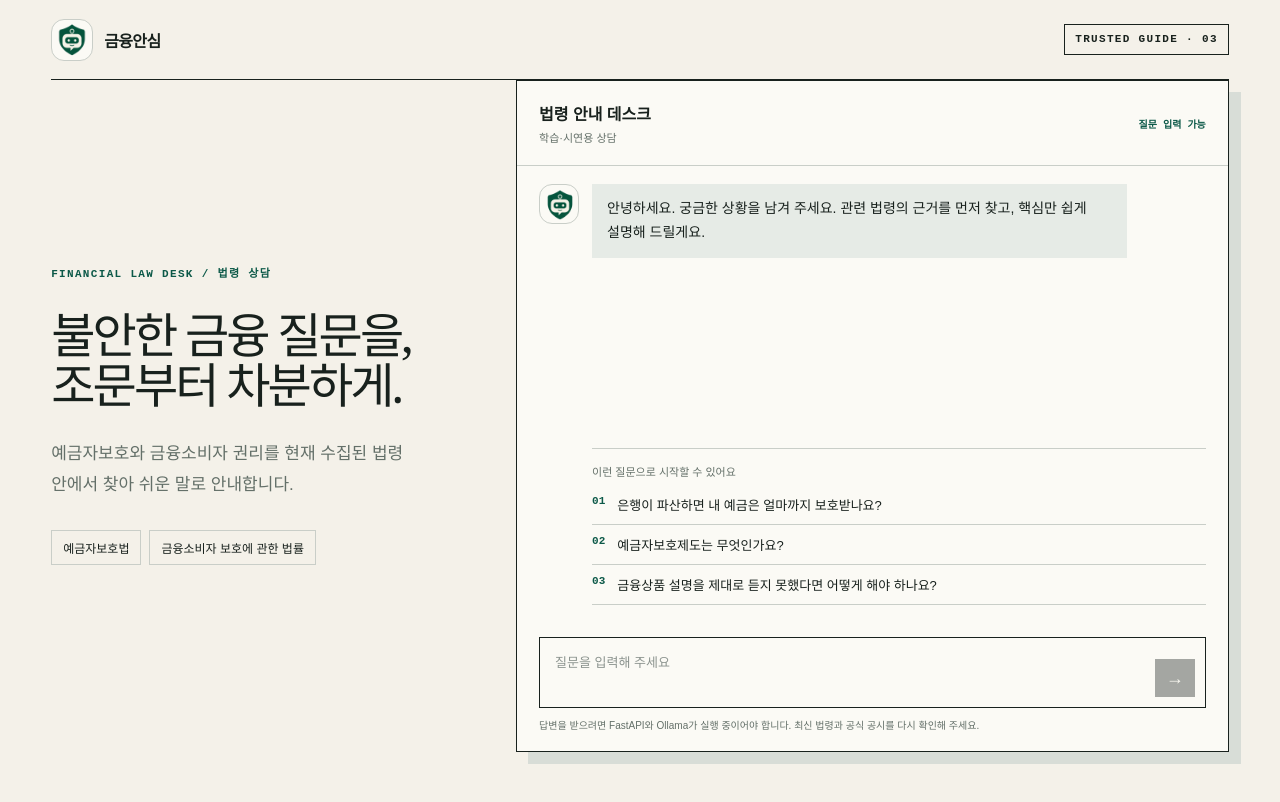
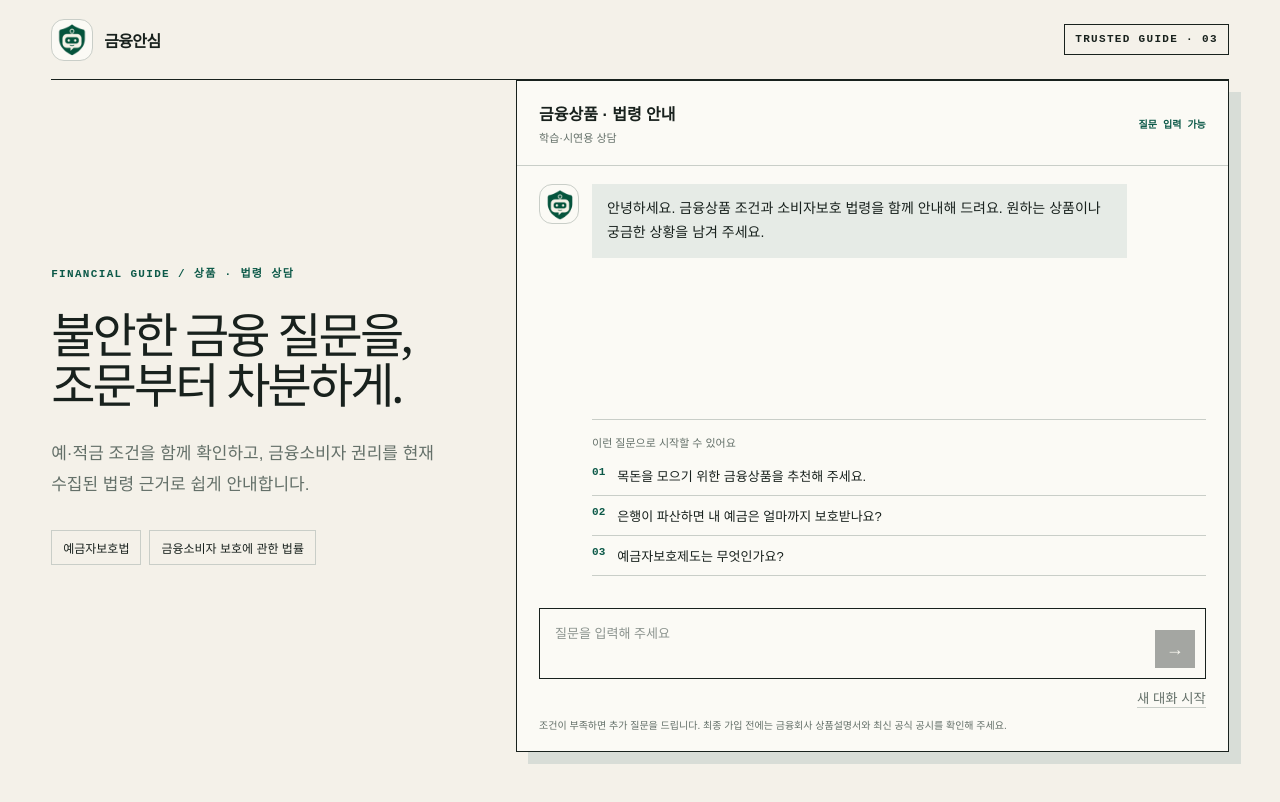
Before and after one commit to SWHee/korean-chatbot-lab, a Next.js app in the folder frontend/: page / in a window 1280 px wide. Built offline with nearby package versions, Linux system fonts and the light colour scheme.

Commit message:
feat(web): connect multi-turn agent chat UI

```diff
--- a/frontend/app/api/chat/route.ts
+++ b/frontend/app/api/chat/route.ts
@@ -1,11 +1,12 @@
 const DEFAULT_API_URL = "http://127.0.0.1:8000";
-const RAG_STREAM_PATH = "/ask-rag/stream";
+const AGENT_STREAM_PATH = "/ask-agent/stream";
 
 export async function POST(request: Request) {
   let question: unknown;
+  let threadId: unknown;
 
   try {
-    ({ question } = await request.json());
+    ({ question, threadId } = await request.json());
   } catch {
     return new Response("질문 형식을 확인해 주세요.", { status: 400 });
   }
@@ -14,13 +15,17 @@ export async function POST(request: Request) {
     return new Response("질문을 입력해 주세요.", { status: 400 });
   }
 
+  if (typeof threadId !== "string" || !threadId.trim()) {
+    return new Response("새 대화를 시작한 뒤 다시 시도해 주세요.", { status: 400 });
+  }
+
   const apiUrl = process.env.CHATBOT_API_URL ?? DEFAULT_API_URL;
 
   try {
-    const response = await fetch(`${apiUrl.replace(/\/$/, "")}${RAG_STREAM_PATH}`, {
+    const response = await fetch(`${apiUrl.replace(/\/$/, "")}${AGENT_STREAM_PATH}`, {
       method: "POST",
       headers: { "Content-Type": "application/json" },
-      body: JSON.stringify({ question: question.trim() }),
+      body: JSON.stringify({ thread_id: threadId, message: question.trim() }),
       cache: "no-store",
     });
 
@@ -36,13 +41,13 @@ export async function POST(request: Request) {
 
     return new Response(response.body, {
       headers: {
-        "Content-Type": "text/plain; charset=utf-8",
+        "Content-Type": "text/event-stream; charset=utf-8",
         "Cache-Control": "no-cache",
       },
     });
   } catch {
     return new Response(
-      "FastAPI에 연결하지 못했습니다. FastAPI와 Ollama 실행 상태를 확인해 주세요.",
+      "FastAPI에 연결하지 못했습니다. FastAPI 실행 상태를 확인해 주세요.",
       { status: 502 },
     );
   }
--- a/frontend/app/globals.css
+++ b/frontend/app/globals.css
@@ -42,6 +42,9 @@ h1 { margin: 0; max-width: 650px; font-family: Georgia, "Nanum Myeongjo", serif;
 .composer textarea::placeholder { color: #8b938e; }
 .composer button { flex: 0 0 40px; height: 38px; color: var(--paper); background: var(--ink); border: 0; font-size: 18px; cursor: pointer; }
 .composer button:disabled, .examples button:disabled { cursor: not-allowed; opacity: .38; }
+.newConversation { align-self: flex-end; margin: 9px 22px 0; padding: 0; color: var(--muted); background: transparent; border: 0; border-bottom: 1px solid var(--line); font: 11px/1.5 inherit; cursor: pointer; }
+.newConversation:hover { color: var(--accent); }
+.newConversation:disabled { cursor: not-allowed; opacity: .38; }
 .error { margin: 10px 22px 0; padding-left: 10px; color: #8c2f22; border-left: 3px solid #8c2f22; font-size: 11px; line-height: 1.5; }
 .notice { margin: 10px 22px 18px; color: var(--muted); font-size: 10px; line-height: 1.5; }
 @media (max-width: 1040px) {
--- a/frontend/app/page.tsx
+++ b/frontend/app/page.tsx
@@ -8,21 +8,53 @@ type Message = {
   content: string;
 };
 
+type AgentStreamEvent = {
+  event: "status" | "token" | "result" | "error";
+  data: Record<string, unknown>;
+};
+
+const statusMessage: Record<string, string> = {
+  analyze: "질문과 조건을 살펴보는 중",
+  tools: "법령과 상품 정보를 조회하는 중",
+  generate: "답변을 작성하는 중",
+  clarify: "추천 조건을 확인하는 중",
+  out_of_scope: "도움드릴 수 있는 범위를 확인하는 중",
+};
+
+function createThreadId() {
+  return crypto.randomUUID();
+}
+
+function parseSseEvent(block: string): AgentStreamEvent | null {
+  const event = block.match(/^event: (.+)$/m)?.[1];
+  const data = block.match(/^data: (.+)$/m)?.[1];
+
+  if (!event || !data) return null;
+
+  try {
+    return { event: event as AgentStreamEvent["event"], data: JSON.parse(data) };
+  } catch {
+    return null;
+  }
+}
+
 const questions = [
+  "목돈을 모으기 위한 금융상품을 추천해 주세요.",
   "은행이 파산하면 내 예금은 얼마까지 보호받나요?",
   "예금자보호제도는 무엇인가요?",
-  "금융상품 설명을 제대로 듣지 못했다면 어떻게 해야 하나요?",
 ];
 
 const welcomeMessage: Message = {
   role: "assistant",
-  content: "안녕하세요. 궁금한 상황을 남겨 주세요. 관련 법령의 근거를 먼저 찾고, 핵심만 쉽게 설명해 드릴게요.",
+  content: "안녕하세요. 금융상품 조건과 소비자보호 법령을 함께 안내해 드려요. 원하는 상품이나 궁금한 상황을 남겨 주세요.",
 };
 
 export default function Home() {
   const [question, setQuestion] = useState("");
   const [messages, setMessages] = useState<Message[]>([welcomeMessage]);
+  const [threadId, setThreadId] = useState(createThreadId);
   const [isLoading, setIsLoading] = useState(false);
+  const [progress, setProgress] = useState("");
   const [error, setError] = useState("");
   const messagesRef = useRef<HTMLDivElement>(null);
 
@@ -60,6 +92,7 @@ export default function Home() {
     setQuestion("");
     setError("");
     setIsLoading(true);
+    setProgress("질문을 분석하는 중");
     setMessages((current) => [
       ...current,
       { role: "user", content: submittedQuestion },
@@ -70,7 +103,7 @@ export default function Home() {
       const response = await fetch("/api/chat", {
         method: "POST",
         headers: { "Content-Type": "application/json" },
-        body: JSON.stringify({ question: submittedQuestion }),
+        body: JSON.stringify({ question: submittedQuestion, threadId }),
       });
       if (!response.ok) throw new Error(await response.text());
       if (!response.body) throw new Error("스트리밍 응답을 읽을 수 없습니다.");
@@ -78,25 +111,73 @@ export default function Home() {
       const reader = response.body.getReader();
       const decoder = new TextDecoder();
       let answer = "";
+      let eventBuffer = "";
 
       while (true) {
         const { done, value } = await reader.read();
         if (done) break;
-        answer += decoder.decode(value, { stream: true });
-        setMessages((current) => [
-          ...current.slice(0, -1),
-          { role: "assistant", content: answer },
-        ]);
+
+        eventBuffer += decoder.decode(value, { stream: true });
+        const eventBlocks = eventBuffer.split("\n\n");
+        eventBuffer = eventBlocks.pop() ?? "";
+
+        eventBlocks.forEach((block) => {
+          const streamEvent = parseSseEvent(block);
+          if (!streamEvent) return;
+
+          if (streamEvent.event === "status") {
+            const stage = typeof streamEvent.data.stage === "string" ? streamEvent.data.stage : "";
+            setProgress(statusMessage[stage] ?? "답변을 준비하는 중");
+          }
+
+          if (streamEvent.event === "token") {
+            const text = typeof streamEvent.data.text === "string" ? streamEvent.data.text : "";
+            answer += text;
+            setMessages((current) => [
+              ...current.slice(0, -1),
+              { role: "assistant", content: answer },
+            ]);
+          }
+
+          if (streamEvent.event === "result" && !answer) {
+            const finalAnswer = typeof streamEvent.data.answer === "string"
+              ? streamEvent.data.answer
+              : "";
+            if (finalAnswer) {
+              answer = finalAnswer;
+              setMessages((current) => [
+                ...current.slice(0, -1),
+                { role: "assistant", content: answer },
+              ]);
+            }
+          }
+
+          if (streamEvent.event === "error") {
+            const message = typeof streamEvent.data.message === "string"
+              ? streamEvent.data.message
+              : "답변을 준비하지 못했습니다.";
+            throw new Error(message);
+          }
+        });
       }
 
-      answer += decoder.decode();
-      if (!answer) throw new Error("법령 답변 서버가 빈 응답을 보냈습니다.");
+      if (!answer) throw new Error("Agent가 빈 응답을 보냈습니다.");
     } catch (cause) {
       setMessages((current) => current.slice(0, -1));
       setError(cause instanceof Error ? cause.message : "답변을 불러오지 못했습니다.");
     } finally {
       setIsLoading(false);
+      setProgress("");
     }
+  }
+
+  function startNewConversation() {
+    if (isLoading) return;
+
+    setThreadId(createThreadId());
+    setMessages([welcomeMessage]);
+    setQuestion("");
+    setError("");
   }
 
   function submitOnEnter(event: KeyboardEvent<HTMLTextAreaElement>) {
@@ -119,22 +200,22 @@ export default function Home() {
       </header>
 
       <section className="intro">
-        <p className="eyebrow">FINANCIAL LAW DESK / 법령 상담</p>
+        <p className="eyebrow">FINANCIAL GUIDE / 상품 · 법령 상담</p>
         <h1>
           <span className="headlineLine">불안한 금융 질문을,</span>
           <span className="headlineLine">조문부터 차분하게.</span>
         </h1>
-        <p className="lede">예금자보호와 금융소비자 권리를 현재 수집된 법령 안에서 찾아 쉬운 말로 안내합니다.</p>
+        <p className="lede">예·적금 조건을 함께 확인하고, 금융소비자 권리를 현재 수집된 법령 근거로 쉽게 안내합니다.</p>
         <div className="scope">
           <span>예금자보호법</span>
           <span>금융소비자 보호에 관한 법률</span>
         </div>
       </section>
 
-      <section className="chat" aria-label="법령 상담">
+      <section className="chat" aria-label="금융상품 및 법령 상담">
         <div className="chatHead">
-          <div><strong>법령 안내 데스크</strong><small>학습·시연용 상담</small></div>
-          <span className="status">{isLoading ? "근거 검색 중" : "질문 입력 가능"}</span>
+          <div><strong>금융상품 · 법령 안내</strong><small>학습·시연용 상담</small></div>
+          <span className="status">{isLoading ? progress : "질문 입력 가능"}</span>
         </div>
 
         <div
@@ -183,8 +264,11 @@ export default function Home() {
           />
           <button type="submit" disabled={!question.trim() || isLoading} aria-label="질문 보내기">→</button>
         </form>
+        <button type="button" className="newConversation" onClick={startNewConversation} disabled={isLoading}>
+          새 대화 시작
+        </button>
         {error && <p className="error" role="alert">{error}</p>}
-        <p className="notice">답변을 받으려면 FastAPI와 Ollama가 실행 중이어야 합니다. 최신 법령과 공식 공시를 다시 확인해 주세요.</p>
+        <p className="notice">조건이 부족하면 추가 질문을 드립니다. 최종 가입 전에는 금융회사 상품설명서와 최신 공식 공시를 확인해 주세요.</p>
       </section>
     </main>
   );
```
Also changed, not shown: 1 other file (tests, documents, lock files or other folders).
